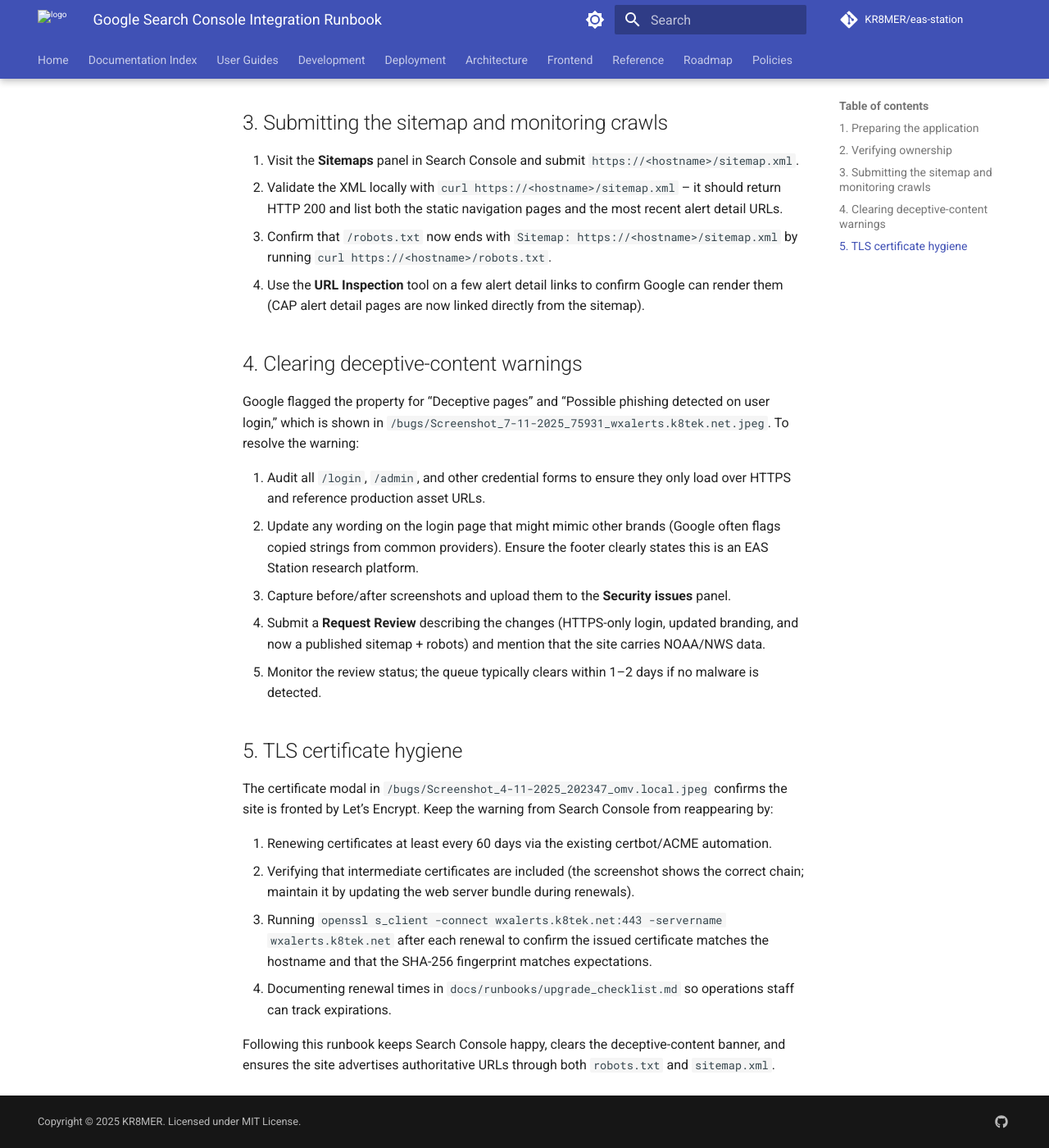
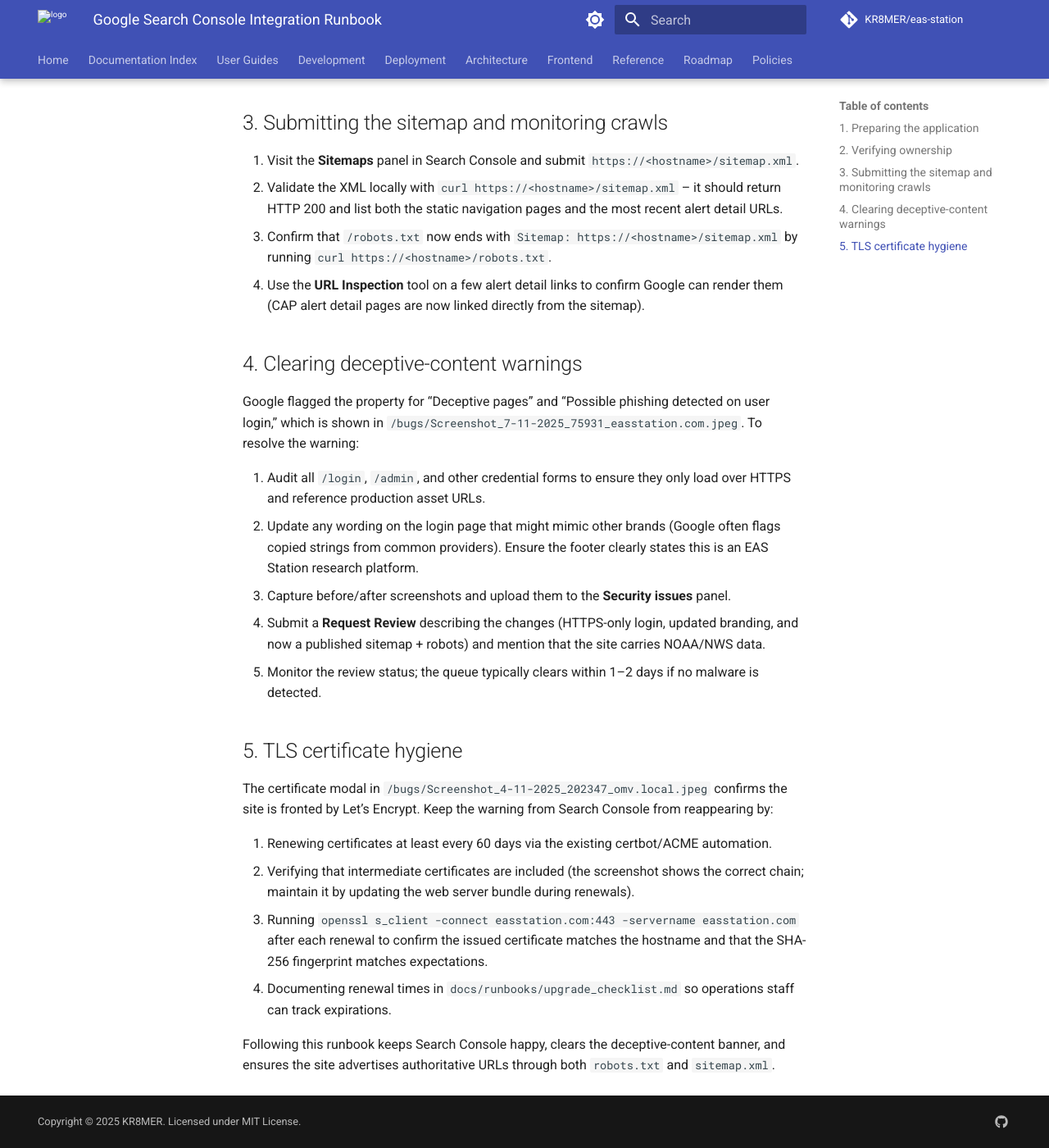
Before and after one commit to KR8MER/eas-station, an MkDocs documentation site: the page built from docs/runbooks/GOOGLE_SEARCH_CONSOLE.md, in a window 1280 px wide and 1400 px high, scrolled down 980 px. Shown: the whole window at 82% size. Built offline with MkDocs 1.6.1 and Material for MkDocs 9.7.7, drawn with Linux system fonts in a browser that asks for light colours; comment, search, counter and statistics services are not loaded; the version menu is left out; some of the changed text lies outside the part shown.

```diff
--- a/docs/runbooks/GOOGLE_SEARCH_CONSOLE.md
+++ b/docs/runbooks/GOOGLE_SEARCH_CONSOLE.md
@@ -2,7 +2,7 @@
 
 This runbook explains how to publish crawler-friendly metadata (robots.txt and sitemap.xml),
 verify ownership in Google Search Console, and respond to the deceptive-content warnings
-captured in `/bugs/Screenshot_7-11-2025_75931_wxalerts.k8tek.net.jpeg` and the TLS
+captured in `/bugs/Screenshot_7-11-2025_75931_easstation.com.jpeg` and the TLS
 concerns illustrated in `/bugs/Screenshot_4-11-2025_202347_omv.local.jpeg`.
 
 ## 1. Preparing the application
@@ -21,7 +21,7 @@ concerns illustrated in `/bugs/Screenshot_4-11-2025_202347_omv.local.jpeg`.
 ## 2. Verifying ownership
 
 1. Sign in to Search Console, add the property for the production hostname
-   (e.g., `https://wxalerts.k8tek.net`).
+   (e.g., `https://easstation.com`).
 2. Choose the **HTML tag** verification method and copy the token string (typically a
    43-character slug).
 3. Set `GOOGLE_SITE_VERIFICATION="googleXXXXXXXXXXXX"` in the deployment environment and
@@ -45,7 +45,7 @@ concerns illustrated in `/bugs/Screenshot_4-11-2025_202347_omv.local.jpeg`.
 ## 4. Clearing deceptive-content warnings
 
 Google flagged the property for “Deceptive pages” and “Possible phishing detected on user
-login,” which is shown in `/bugs/Screenshot_7-11-2025_75931_wxalerts.k8tek.net.jpeg`. To
+login,” which is shown in `/bugs/Screenshot_7-11-2025_75931_easstation.com.jpeg`. To
 resolve the warning:
 
 1. Audit all `/login`, `/admin`, and other credential forms to ensure they only load over
@@ -67,7 +67,7 @@ site is fronted by Let’s Encrypt. Keep the warning from Search Console from re
 1. Renewing certificates at least every 60 days via the existing certbot/ACME automation.
 2. Verifying that intermediate certificates are included (the screenshot shows the correct
    chain; maintain it by updating the web server bundle during renewals).
-3. Running `openssl s_client -connect wxalerts.k8tek.net:443 -servername wxalerts.k8tek.net`
+3. Running `openssl s_client -connect easstation.com:443 -servername easstation.com`
    after each renewal to confirm the issued certificate matches the hostname and that the
    SHA-256 fingerprint matches expectations.
 4. Documenting renewal times in `docs/runbooks/upgrade_checklist.md` so operations staff
```
Also changed, not shown: docs/commercial/PRICING.md (+3 -3 lines), docs/deployment/SQUARESPACE_SETUP.md (+1 -1 lines), docs/deployment/VULTR_DEPLOYMENT.md (+1 -1 lines), docs/reference/CHANGELOG.md (+1 -1 lines), 3 other files.
